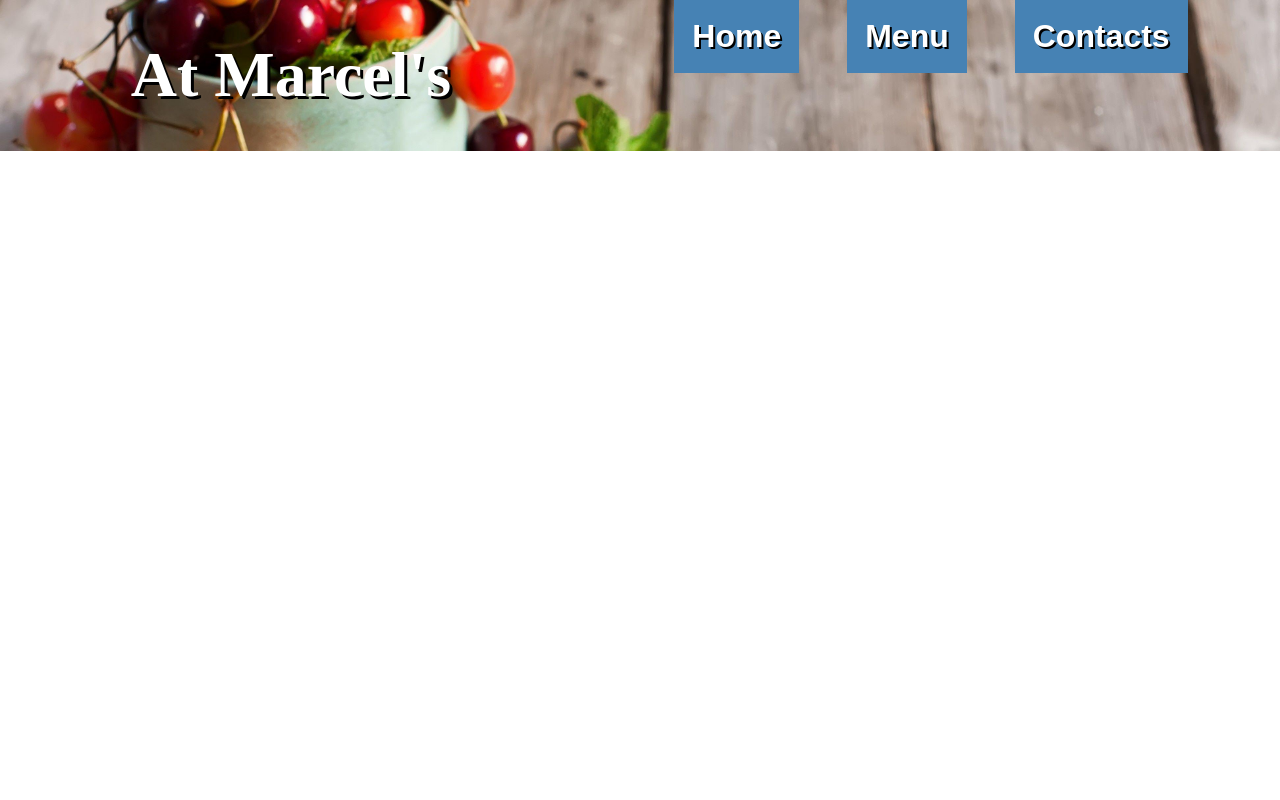
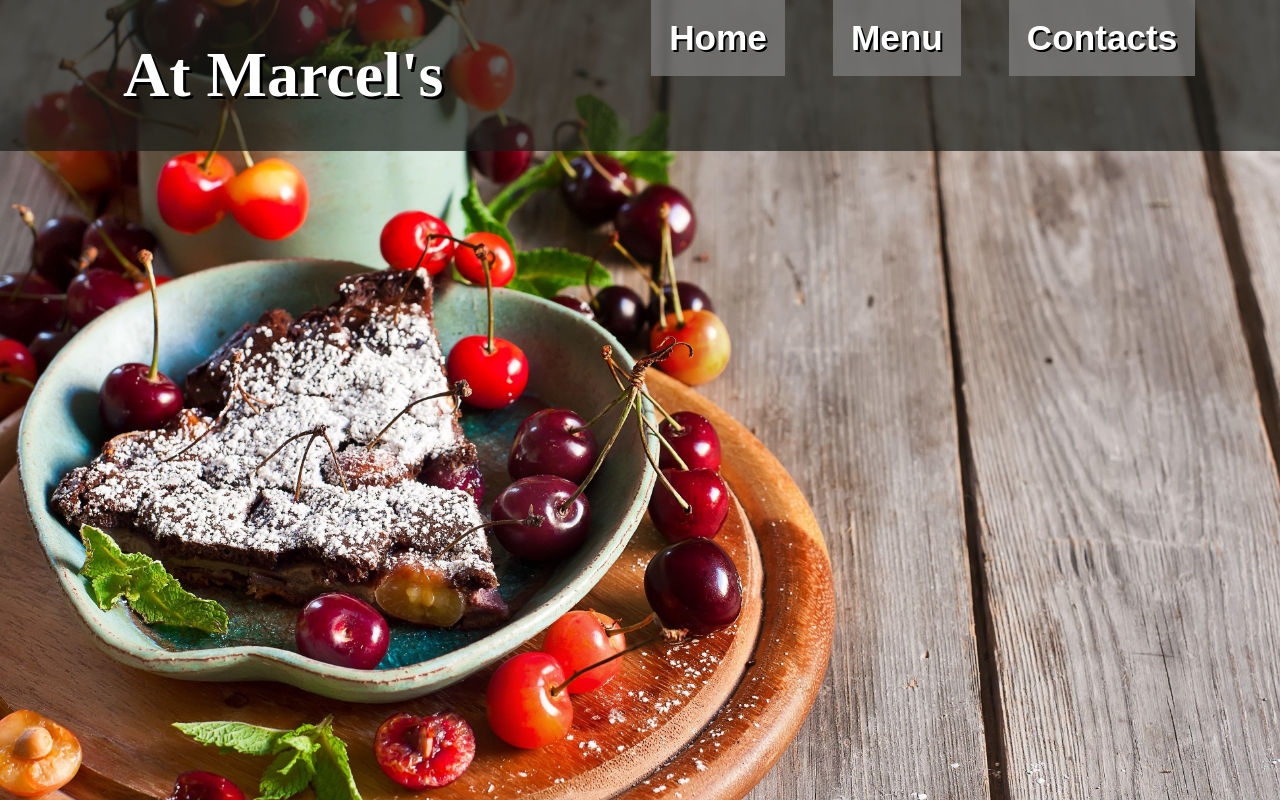
Before and after one commit to ThreeDotsEllipsis/restaurant-page, a website built with webpack: page src/template.html in a window 1280 px wide. Built offline with nearby package versions, Linux system fonts and the light colour scheme.

Commit message:
Change background image to body instead of header

```diff
--- a/src/style.css
+++ b/src/style.css
@@ -13,6 +13,10 @@ body {
     flex-flow: column nowrap;
     width: 100vw;
     height: 100vh;
+
+    background-image: url("./pie-background.jpg");
+    background-repeat: no-repeat;
+    background-size: cover;
 }
 
 #header {
@@ -20,11 +24,9 @@ body {
     flex-flow: row nowrap;
     justify-content: space-around;
     align-items: flex-start;
-    font-size: 3rem;
 
-    background-image: url("./pie-background.jpg");
-    background-repeat: no-repeat;
-    background-size: cover;
+    background-color: hsla(96, 10%, 10%, 0.7);
+
 }
 
 #header span {
@@ -43,7 +45,7 @@ body {
 }
 
 #header ul li {
-    font-size: 2rem;
+    font-size: 2.2rem;
     font-weight: bold;
 }
 
@@ -51,16 +53,18 @@ body {
     font-size: inherit;
     text-shadow: 2px 2px black;
     font-weight: inherit;
-    background-color: steelblue;
+    background-color: hsla(0, 0%, 50%, 0.7);
     border: 0;
     color: white;
     padding: 18px;
-    transition: padding-bottom 300ms;
+
+    transition: padding-bottom 300ms, background-color 200ms;
 }
 
 #header ul button:hover {
-    background-color: darkblue;
+    background-color: hsla(0, 0%, 35%, 0.7);
     padding-bottom: 2rem;
+    cursor: pointer;
 }
 
 #content {
```
Also changed, not shown: dist/index.html, 2 other files.
